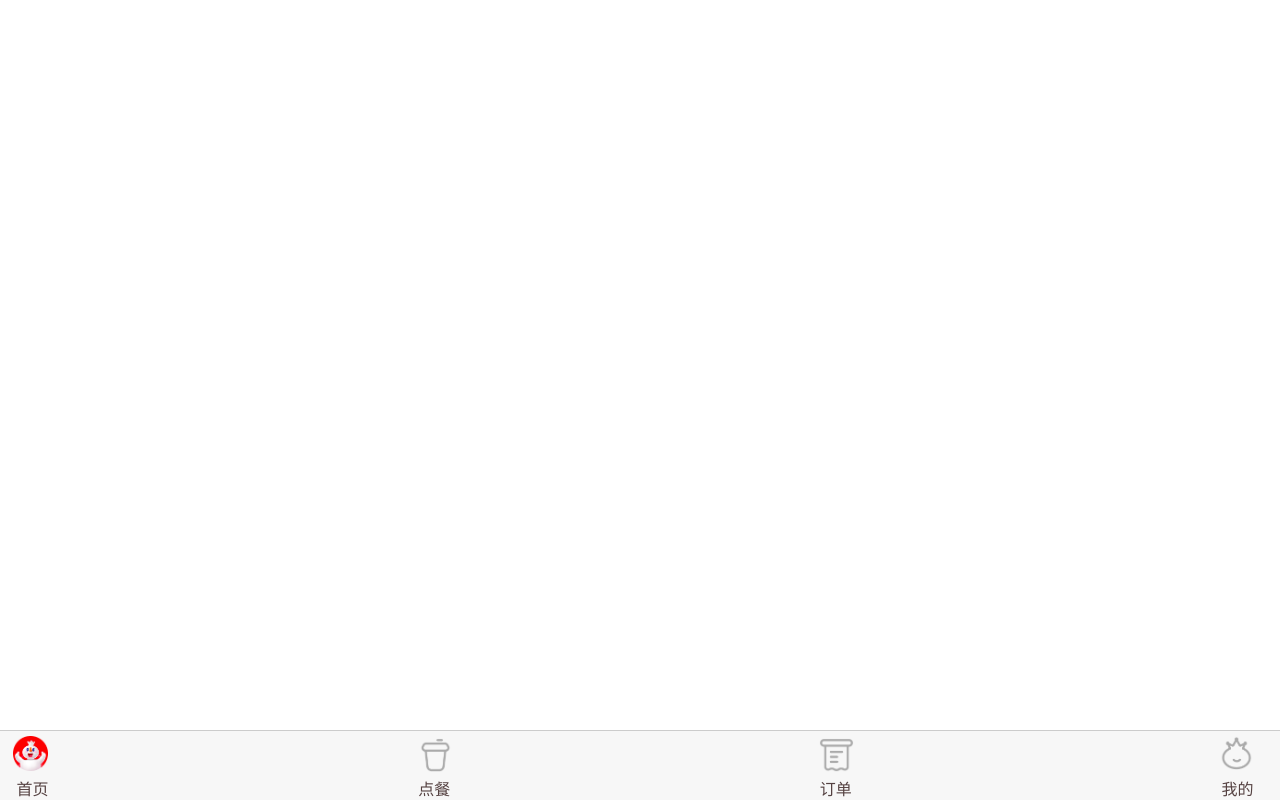
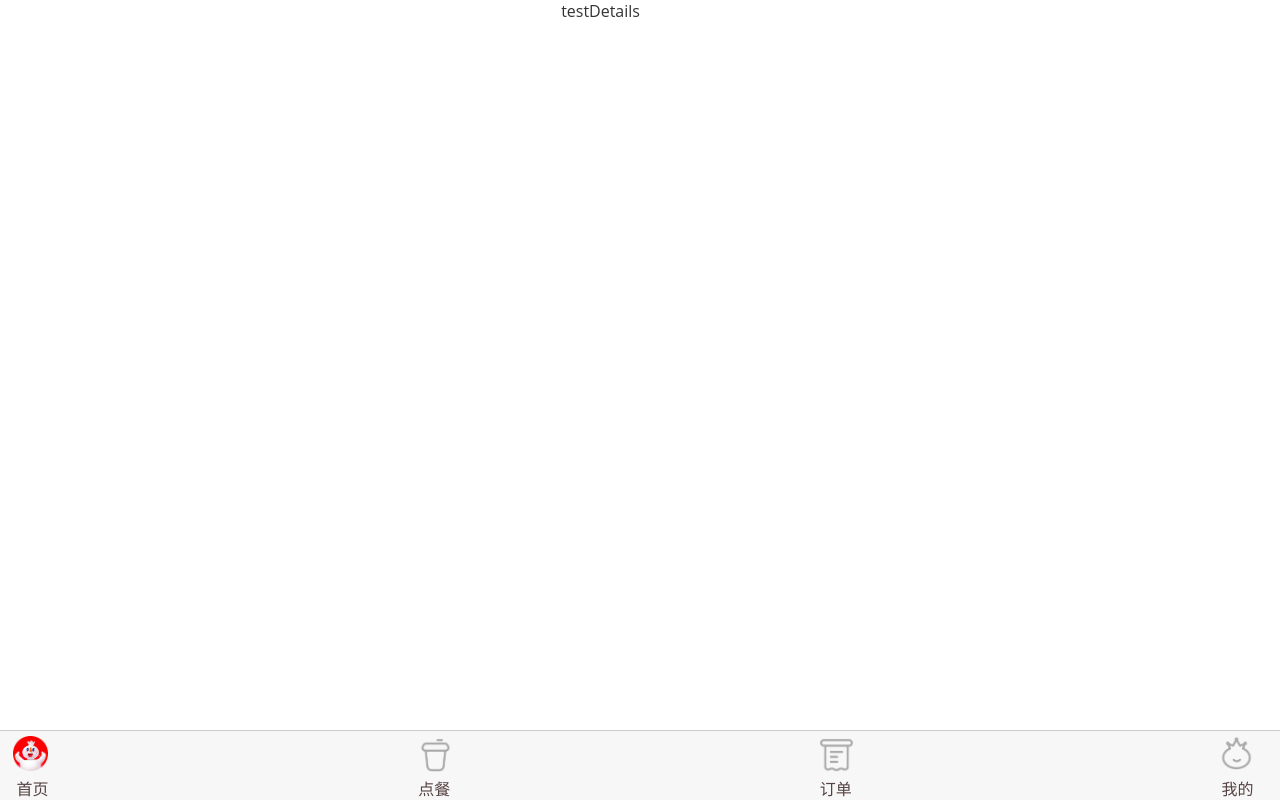
Before and after one commit to EnvySage/Mixue, a Vue app: page /Details in a window 1280 px wide. Before the commit this address had no page. Built offline with nearby package versions, Linux system fonts and the light colour scheme.

Commit message:
测试detail组件

```diff
--- /dev/null
+++ b/src/components/DetailsComponents/detailsTest.vue
@@ -0,0 +1,13 @@
+<template>
+    <div>
+        testDetails
+    </div>
+</template>
+
+<script setup>
+
+</script>
+
+<style scoped>
+
+</style>
--- /dev/null
+++ b/src/layout/DetailsViewLayout.vue
@@ -0,0 +1,13 @@
+<template>
+    <div>
+        <testDetails></testDetails>
+    </div>
+</template>
+
+<script setup>
+import testDetails from "../components/DetailsComponents/detailsTest.vue";
+</script>
+
+<style scoped>
+
+</style>
--- a/src/router/index.js
+++ b/src/router/index.js
@@ -22,7 +22,13 @@ const router = createRouter({
       path: '/Own',
       name: 'OwnView',
       component: () => import('../layout/OwnViewLayout.vue'),
+    },
+    {
+      path: '/Details',
+      name: 'DetailsView',
+      component: () => import('../layout/DetailsViewLayout.vue'),
     }
+
   ],
 })
 
```
